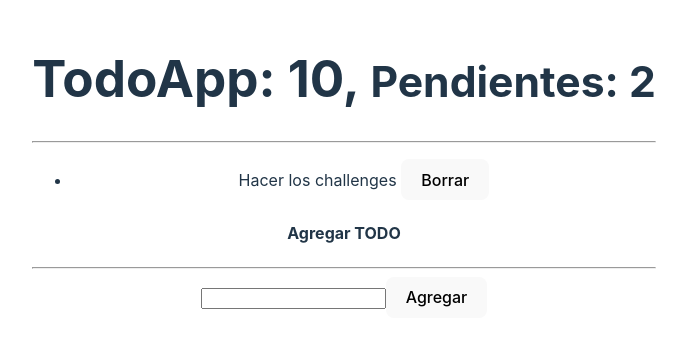
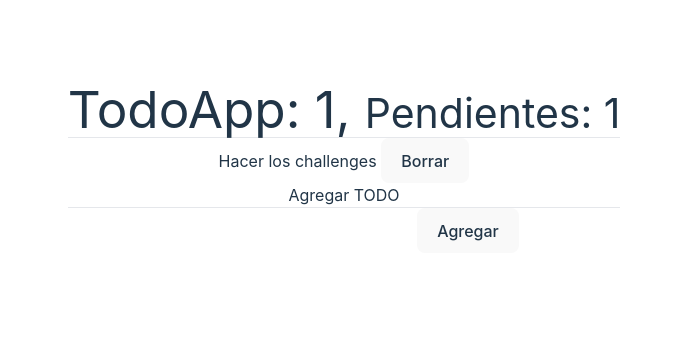
Before and after one commit to juanlopnz/Homeworks, a React (Vite) app in the folder practica-personal/: page / in a window 1280 px wide. Shown: the part 233-580 px from the top of the page, without its empty margins (296-983 px from the left). Built offline with nearby package versions, Linux system fonts and the light colour scheme.

Commit message:
Este es el challenge-10

```diff
--- a/practica-personal/package.json
+++ b/practica-personal/package.json
@@ -17,6 +17,9 @@
     "@types/react": "^18.0.27",
     "@types/react-dom": "^18.0.10",
     "@vitejs/plugin-react": "^3.1.0",
+    "autoprefixer": "^10.4.14",
+    "postcss": "^8.4.21",
+    "tailwindcss": "^3.2.7",
     "vite": "^4.1.0"
   }
 }
--- /dev/null
+++ b/practica-personal/postcss.config.cjs
@@ -0,0 +1,6 @@
+module.exports = {
+  plugins: {
+    tailwindcss: {},
+    autoprefixer: {},
+  },
+}
--- a/practica-personal/src/components/TodoApp.jsx
+++ b/practica-personal/src/components/TodoApp.jsx
@@ -1,51 +1,23 @@
-import React, { useCallback, useReducer } from 'react'
-import { TodoReducer, actions } from './TodoReducer'
-import { List } from "./TodoList";
-import { Input } from "./TodoInput";
-
-const inicialState = [{
-  id: new Date().getTime(),
-  description: 'Hacer los challenges',
-  done: false
-}]
+import React from 'react'
+import { TodoList } from "./TodoList";
+import { TodoInput } from "./TodoInput";
+import { useTodo } from '../hooks/useTodo';
 
 export const TodoApp = () => {
 
-  const [todos, dispatch] = useReducer(TodoReducer, inicialState)
-
-  const handleNewTodo = useCallback(
-    (todo) => {
-      const action = {
-        type: actions.ADD,
-        payload: todo
-      }
-      dispatch(action)
-    },
-    [],
-  )
-
-  const removeTodo = useCallback(
-    (todo) => {
-      const action = {
-        type: actions.REMOVE,
-        payload: todo.id
-      }
-      dispatch(action)
-    }, []
-  )
-
+  const {todos, handleNewTodo, removeTodo, doneTodo, countTodos, countPendingTodos} = useTodo()
 
   return (
     <div>
-      <h1>TodoApp: 10, <small> Pendientes: 2 </small></h1>
+      <h1>TodoApp: {countTodos}, <small> Pendientes: {countPendingTodos} </small></h1>
       <hr />
 
       <div>
         <div>
-          <List removeTodo={removeTodo} todos={todos}></List>
+          <TodoList doneTodo={doneTodo} removeTodo={removeTodo} todos={todos}></TodoList>
         </div>
         <div>
-          <Input onNewTodo={handleNewTodo}></Input>
+          <TodoInput onNewTodo={handleNewTodo}></TodoInput>
         </div>
       </div>
 
--- a/practica-personal/src/components/TodoInput.jsx
+++ b/practica-personal/src/components/TodoInput.jsx
@@ -1,6 +1,6 @@
 import React, { useState } from 'react'
 
-export const Input = ({onNewTodo}) => {
+export const TodoInput = ({onNewTodo}) => {
 
   const [todo, setTodo] = useState()
 
--- a/practica-personal/src/components/TodoItem.jsx
+++ b/practica-personal/src/components/TodoItem.jsx
@@ -1,9 +1,11 @@
 import React from 'react'
+import { useTodo } from '../hooks/useTodo';
 
-export const TodoItem = ({removeTodo, todo}) => {
+export const TodoItem = ({doneTodo, removeTodo, todo}) => {
+
   return (
     <li>
-      <span> {todo.description} </span>
+      <span onClick={() => doneTodo(todo)} className={` cursor-pointer ${todo.done ? "line-through" : ""}`}> {todo.description} </span>
       <button onClick={() => removeTodo(todo)}> Borrar </button>
     </li>)
 }
--- a/practica-personal/src/components/TodoList.jsx
+++ b/practica-personal/src/components/TodoList.jsx
@@ -1,12 +1,13 @@
 import React from 'react'
+import { useTodo } from '../hooks/useTodo'
 import { TodoItem } from './TodoItem'
 
-export const List = ({ removeTodo, todos }) => {
+export const TodoList = ({doneTodo, removeTodo, todos }) => {
 
   return (
     <div>
       <ul>{todos.map((todo, key) => {
-        return (<TodoItem removeTodo={removeTodo} todo={todo} key={key}/>)
+        return (<TodoItem removeTodo={removeTodo} doneTodo={doneTodo} todo={todo} key={key}/>)
       })}
       </ul>
     </div>
--- a/practica-personal/src/components/TodoReducer.jsx
+++ b/practica-personal/src/components/TodoReducer.jsx
@@ -1,8 +1,9 @@
-import React from 'react'
+import React, { useState } from 'react'
 
 export const actions = {
   ADD: 'add',
-  REMOVE: 'rm'
+  REMOVE: 'rm',
+  DONE: 'done'
 }
 
 export const TodoReducer = (initialState = [], action) => {
@@ -16,8 +17,13 @@ export const TodoReducer = (initialState = [], action) => {
     case (actions.REMOVE):
       const newState = initialState.filter((x) => x.id !== action.payload)
       return newState
+    case (actions.DONE):
+      const doneState = initialState.map((todo) => {
+        if(todo.id === action.payload) return {...todo, done: true}
+        return todo
+      })
+      return doneState
     default:
       return initialState;
   }
-  return initialState;
 }
--- /dev/null
+++ b/practica-personal/src/hooks/useTodo.jsx
@@ -0,0 +1,55 @@
+import React, { useCallback, useEffect, useReducer, useState } from 'react'
+import { TodoReducer, actions } from '../components/TodoReducer'
+
+const inicialState = [{
+  id: new Date().getTime(),
+  description: 'Hacer los challenges',
+  done: false
+}]
+
+export const useTodo = () => {
+
+  const [todos, dispatch] = useReducer(TodoReducer, inicialState)
+
+  const [countTodos, setCountTodos] = useState(todos.length)
+
+  const [countPendingTodos, setCountPendingTodos] = useState((todos.filter((x) => !x.done)).length)
+
+  const handleNewTodo = useCallback(
+    (todo) => {
+      const action = {
+        type: actions.ADD,
+        payload: todo
+      }
+      dispatch(action)
+    },
+    [],
+  )
+
+  const removeTodo = useCallback(
+    (todo) => {
+      const action = {
+        type: actions.REMOVE,
+        payload: todo.id
+      }
+      dispatch(action)
+    }, []
+  )
+
+  const doneTodo = useCallback(
+    (todo) => {
+      const action = {
+        type: actions.DONE,
+        payload: todo.id
+      }
+      dispatch(action)
+    }, []
+  )
+
+  useEffect(() => {
+    setCountTodos(todos.length)
+    setCountPendingTodos((todos.filter((x) => x.done === false)).length)
+  }, [todos])
+
+  return { todos, handleNewTodo, removeTodo, doneTodo, countTodos, countPendingTodos }
+}
--- a/practica-personal/src/index.css
+++ b/practica-personal/src/index.css
@@ -1,3 +1,6 @@
+@tailwind base;
+@tailwind components;
+@tailwind utilities;
 :root {
   font-family: Inter, system-ui, Avenir, Helvetica, Arial, sans-serif;
   line-height: 1.5;
--- /dev/null
+++ b/practica-personal/tailwind.config.cjs
@@ -0,0 +1,11 @@
+/** @type {import('tailwindcss').Config} */
+module.exports = {
+  content: [
+    "./index.html",
+    "./src/**/*.{js,ts,jsx,tsx}",
+  ],
+  theme: {
+    extend: {},
+  },
+  plugins: [],
+}
```
Also changed, not shown: 1 other file (tests, documents, lock files or other folders).
